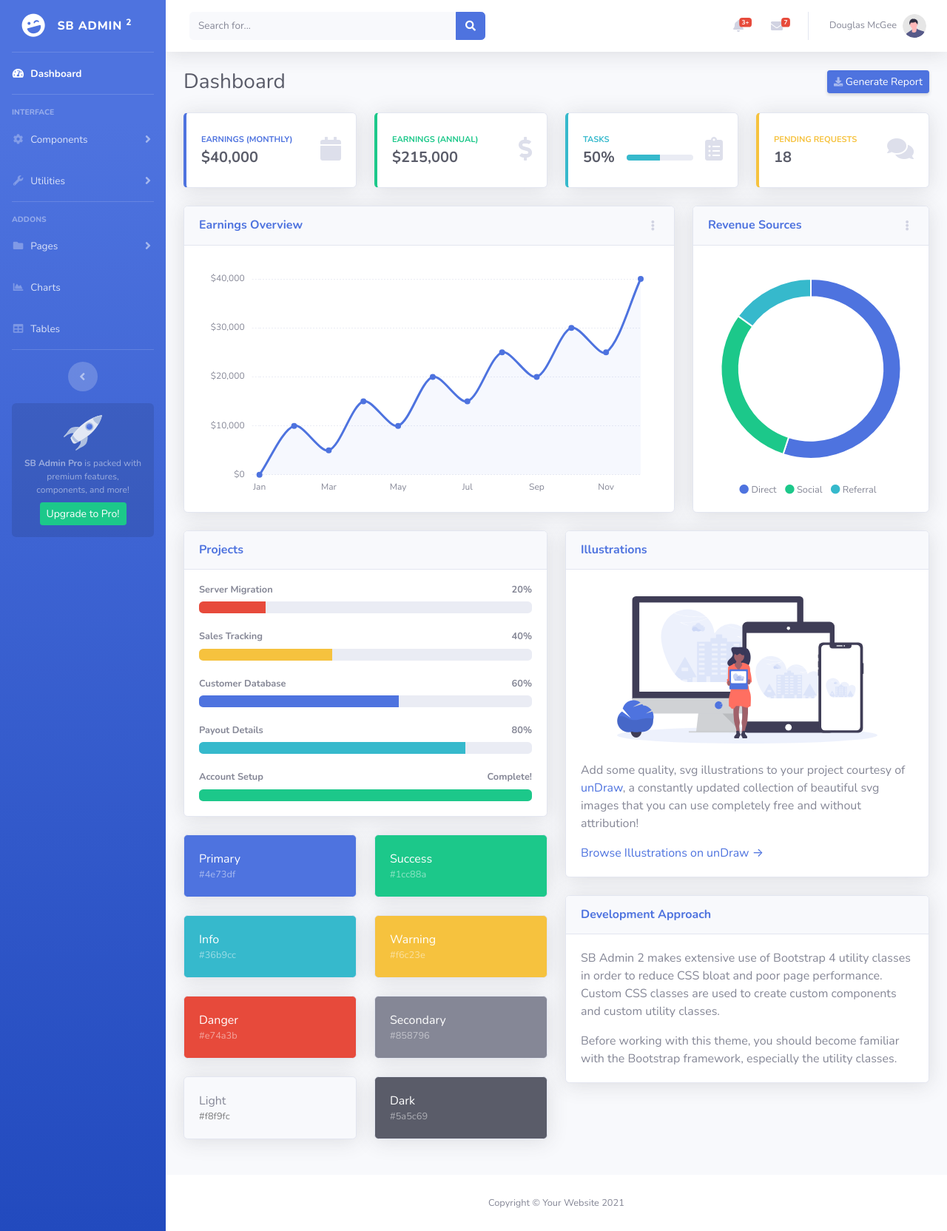
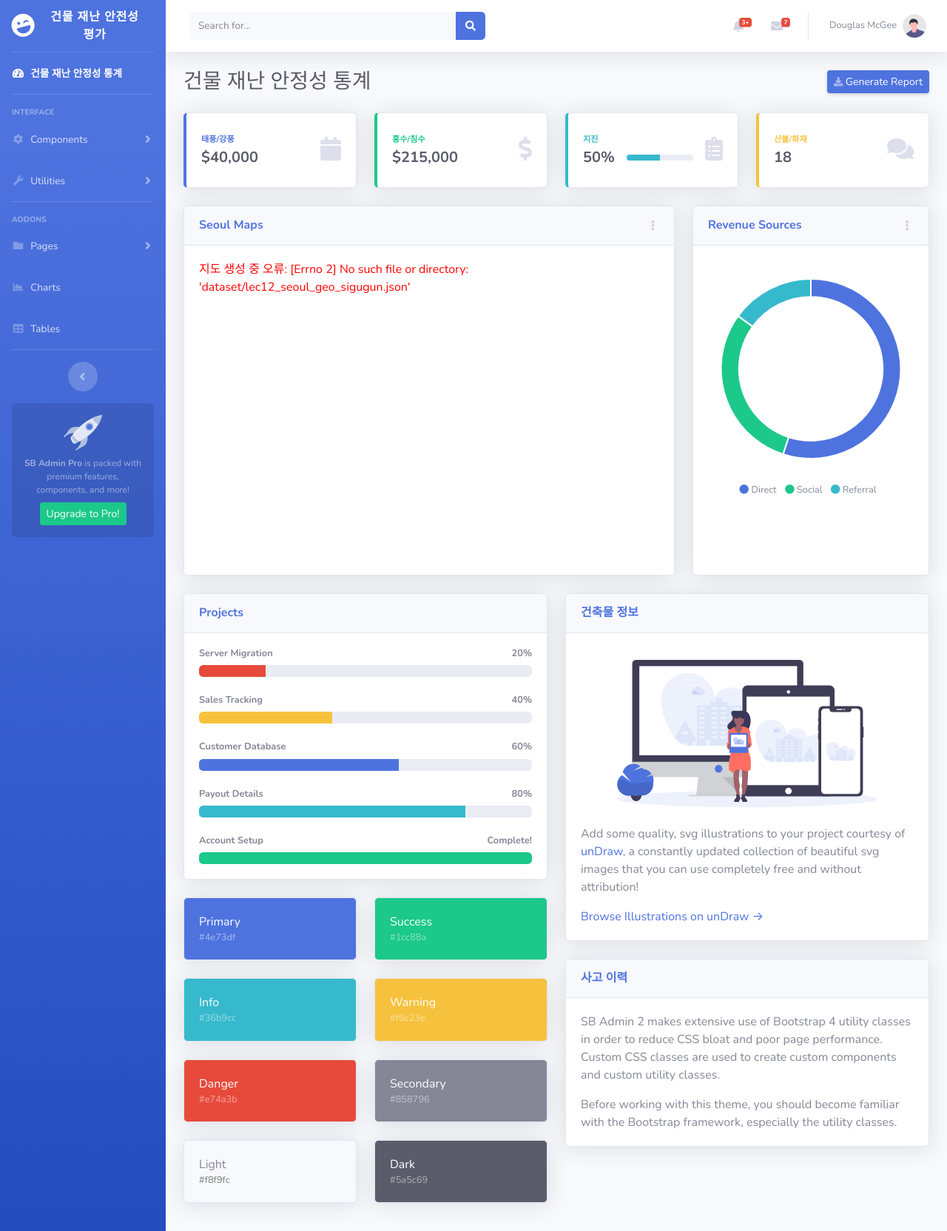
Before and after one commit to joonaeng/SA_AI_SEMI_PROJECT, a Flask app: page / in a window 1280 px wide. Shown: the top 1664 px of the page at 74% size. Run offline with Flask 3, Linux system fonts and the light colour scheme; some libraries are stand-ins or nearby versions.

Commit message:
feat: UI 1차 완성, sample data 바탕 map update

```diff
--- a/app.py
+++ b/app.py
@@ -1,17 +1,80 @@
+from dataclasses import fields
+
 from flask import Flask
 from flask import render_template
+import geopandas as gpd
+import folium
+from folium import plugins
+import pandas as pd
+import os
+import json
 import cx_Oracle
 from sqlalchemy import create_engine, text, Integer, Float, Numeric
-import pandas as pd
 import numpy as np
 
 
 app = Flask(__name__)
 
+
+def get_map_data():
+    try:
+        with open('dataset/lec12_seoul_geo_sigugun.json', 'r', encoding='utf-8') as f:
+            geo_data = json.load(f)
+        df = pd.read_csv("dataset/gangnamgu_test.csv")
+        print(df.head())
+
+        m = folium.Map(location=[37.562225, 126.978555], tiles="OpenStreetMap", zoom_start=11)
+
+        print("GeoJSON 데이터 타입:", type(geo_data))
+        print("GeoJSON 키:", list(geo_data.keys()) if isinstance(geo_data, dict) else "딕셔너리가 아님")
+
+        print(geo_data)
+        mc = plugins.MarkerCluster()
+        folium.GeoJson(
+            geo_data,
+            style_function=lambda feature: {
+                'fillColor': 'lightblue',
+                'color': 'blue',
+                'weight': 2,
+                'fillOpacity': 0.3
+            },
+            tooltip=folium.GeoJsonTooltip(fields=['name'], labels=False)
+        ).add_to(m)
+
+        geo_list = []
+        name_list = []
+
+        for i in range(len(df)):
+            lat = df.iloc[i]['lat']
+            lng = df.iloc[i]['lng']
+            sname = df.iloc[i]['대지위치']
+
+            if pd.notna(lat) and pd.notna(lng):
+                geo_list.append([lat, lng])  # 튜플 대신 리스트 사용
+                name_list.append(sname)
+
+
+        if geo_list:
+            plugins.MarkerCluster(geo_list, popups=name_list).add_to(m)
+
+        m.get_root().height = "400px"
+        map_html_str = m.get_root()._repr_html_()
+
+        return map_html_str
+
+    except Exception as e:
+        print(f"오류 발생: {e}")
+        import traceback
+        traceback.print_exc()
+        return f"<div style='color:red;'>지도 생성 중 오류: {str(e)}</div>"
+
+# 메인페이지 라우트
 @app.route('/')
-def main111():
+def main_app():
+    map_html_str = get_map_data()
+    return render_template('index.html', map_html=map_html_str)
 
-    return render_template('index.html')
+
 
 if __name__ == '__main__':
     app.run(host="0.0.0.0", port=9999)
--- a/templates/index.html
+++ b/templates/index.html
@@ -9,7 +9,7 @@
     <meta name="description" content="">
     <meta name="author" content="">
 
-    <title>SB Admin 2 - Dashboard</title>
+    <title>건물 재난 안전성 평가</title>
 
     <!-- Custom fonts for this template-->
     <link href="/static/vendor/fontawesome-free/css/all.min.css" rel="stylesheet" type="text/css">
@@ -35,7 +35,7 @@
                 <div class="sidebar-brand-icon rotate-n-15">
                     <i class="fas fa-laugh-wink"></i>
                 </div>
-                <div class="sidebar-brand-text mx-3">SB Admin <sup>2</sup></div>
+                <div class="sidebar-brand-text mx-3">건물 재난 안전성 평가</div>
             </a>
 
             <!-- Divider -->
@@ -45,7 +45,7 @@
             <li class="nav-item active">
                 <a class="nav-link" href="index.html">
                     <i class="fas fa-fw fa-tachometer-alt"></i>
-                    <span>Dashboard</span></a>
+                    <span>건물 재난 안정성 통계</span></a>
             </li>
 
             <!-- Divider -->
@@ -367,7 +367,7 @@
 
                     <!-- Page Heading -->
                     <div class="d-sm-flex align-items-center justify-content-between mb-4">
-                        <h1 class="h3 mb-0 text-gray-800">Dashboard</h1>
+                        <h1 class="h3 mb-0 text-gray-800">건물 재난 안정성 통계</h1>
                         <a href="#" class="d-none d-sm-inline-block btn btn-sm btn-primary shadow-sm"><i
                                 class="fas fa-download fa-sm text-white-50"></i> Generate Report</a>
                     </div>
@@ -382,7 +382,7 @@
                                     <div class="row no-gutters align-items-center">
                                         <div class="col mr-2">
                                             <div class="text-xs font-weight-bold text-primary text-uppercase mb-1">
-                                                Earnings (Monthly)</div>
+                                                태풍/강풍</div>
                                             <div class="h5 mb-0 font-weight-bold text-gray-800">$40,000</div>
                                         </div>
                                         <div class="col-auto">
@@ -400,7 +400,7 @@
                                     <div class="row no-gutters align-items-center">
                                         <div class="col mr-2">
                                             <div class="text-xs font-weight-bold text-success text-uppercase mb-1">
-                                                Earnings (Annual)</div>
+                                                홍수/침수</div>
                                             <div class="h5 mb-0 font-weight-bold text-gray-800">$215,000</div>
                                         </div>
                                         <div class="col-auto">
@@ -417,7 +417,7 @@
                                 <div class="card-body">
                                     <div class="row no-gutters align-items-center">
                                         <div class="col mr-2">
-                                            <div class="text-xs font-weight-bold text-info text-uppercase mb-1">Tasks
+                                            <div class="text-xs font-weight-bold text-info text-uppercase mb-1">지진
                                             </div>
                                             <div class="row no-gutters align-items-center">
                                                 <div class="col-auto">
@@ -447,7 +447,7 @@
                                     <div class="row no-gutters align-items-center">
                                         <div class="col mr-2">
                                             <div class="text-xs font-weight-bold text-warning text-uppercase mb-1">
-                                                Pending Requests</div>
+                                                산불/화재</div>
                                             <div class="h5 mb-0 font-weight-bold text-gray-800">18</div>
                                         </div>
                                         <div class="col-auto">
@@ -465,11 +465,11 @@
 
                         <!-- Area Chart -->
                         <div class="col-xl-8 col-lg-7">
-                            <div class="card shadow mb-4">
+                            <div class="card shadow mb-4" style="min-height: 500px;">
                                 <!-- Card Header - Dropdown -->
                                 <div
                                     class="card-header py-3 d-flex flex-row align-items-center justify-content-between">
-                                    <h6 class="m-0 font-weight-bold text-primary">Earnings Overview</h6>
+                                    <h6 class="m-0 font-weight-bold text-primary">Seoul Maps</h6>
                                     <div class="dropdown no-arrow">
                                         <a class="dropdown-toggle" href="#" role="button" id="dropdownMenuLink"
                                             data-toggle="dropdown" aria-haspopup="true" aria-expanded="false">
@@ -488,7 +488,9 @@
                                 <!-- Card Body -->
                                 <div class="card-body">
                                     <div class="chart-area">
-                                        <canvas id="myAreaChart"></canvas>
+                                        <div id="map-container"  style="width: 100%">
+                                            {{ map_html|safe }}  <!-- 지도 직접 삽입 -->
+                                        </div>
                                     </div>
                                 </div>
                             </div>
@@ -496,7 +498,7 @@
 
                         <!-- Pie Chart -->
                         <div class="col-xl-4 col-lg-5">
-                            <div class="card shadow mb-4">
+                            <div class="card shadow mb-4" style="min-height: 500px;">
                                 <!-- Card Header - Dropdown -->
                                 <div
                                     class="card-header py-3 d-flex flex-row align-items-center justify-content-between">
@@ -533,6 +535,7 @@
                                         </span>
                                     </div>
                                 </div>
+                                </style>
                             </div>
                         </div>
                     </div>
@@ -657,7 +660,7 @@
                             <!-- Illustrations -->
                             <div class="card shadow mb-4">
                                 <div class="card-header py-3">
-                                    <h6 class="m-0 font-weight-bold text-primary">Illustrations</h6>
+                                    <h6 class="m-0 font-weight-bold text-primary">건축물 정보</h6>
                                 </div>
                                 <div class="card-body">
                                     <div class="text-center">
@@ -676,7 +679,7 @@
                             <!-- Approach -->
                             <div class="card shadow mb-4">
                                 <div class="card-header py-3">
-                                    <h6 class="m-0 font-weight-bold text-primary">Development Approach</h6>
+                                    <h6 class="m-0 font-weight-bold text-primary">사고 이력</h6>
                                 </div>
                                 <div class="card-body">
                                     <p>SB Admin 2 makes extensive use of Bootstrap 4 utility classes in order to reduce
```
Also changed, not shown: 1 other file.
